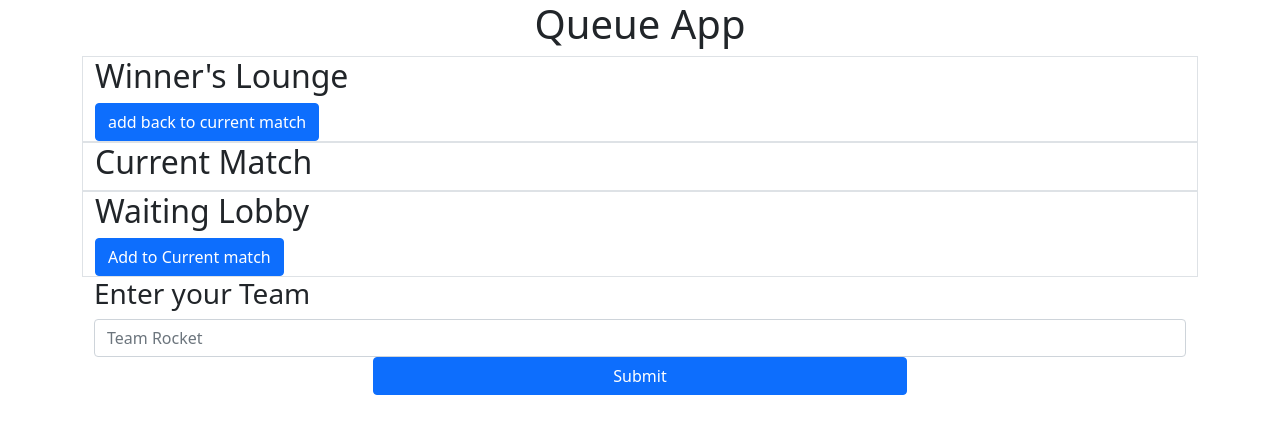
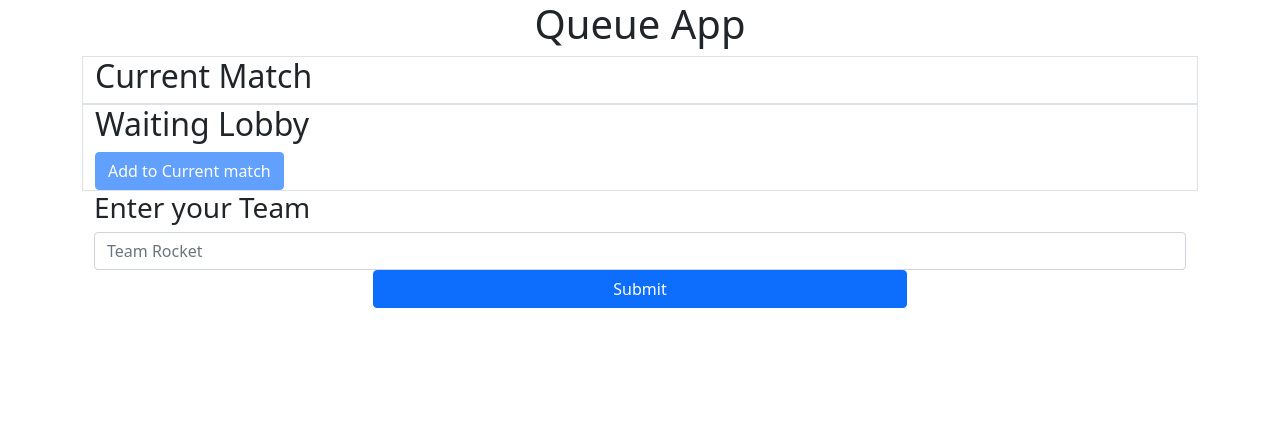
Before and after one commit to j-nathanson/queue-app, a React (Create React App) app: page / in a window 1280 px wide. Shown: the top 434 px of the page. Built offline with nearby package versions, Linux system fonts and the light colour scheme.

Commit message:
disable conditions

```diff
--- a/src/App.js
+++ b/src/App.js
@@ -1,14 +1,21 @@
+import { useSelector } from "react-redux";
 import CurrentMatch from "./components/CurrentMatch";
 import Lobby from "./components/Lobby";
 import TeamForm from "./components/TeamForm";
 import WinnersLounge from "./components/WinnersLounge";
 
 function App() {
+
+  const winnersLoungeLength = useSelector((state) => state.queue.winnersLounge.length);
+
+
   return (
     <div className="App container">
 
       <h1 className="text-center">Queue App</h1>
-      <WinnersLounge />
+      {winnersLoungeLength > 0 && (
+        <WinnersLounge />
+      )}
       <CurrentMatch />
       <Lobby />
       <TeamForm />
--- a/src/components/Lobby.js
+++ b/src/components/Lobby.js
@@ -7,6 +7,7 @@ import { deleteTeamLobby, dequeue } from '../redux/queueSlice'
 
 export default function Lobby() {
     const currentMatchLength = useSelector((state) => state.queue.currentMatch.length)
+
 
     const handleClick = () => {
         dispatch(dequeue())
@@ -23,7 +24,7 @@ export default function Lobby() {
             <h2>Waiting Lobby</h2>
             <Button
                 onClick={handleClick}
-                disabled={currentMatchLength === 2}
+                disabled={currentMatchLength === 2 || lobby.length === 0}
 
             >Add to Current match</Button>
             {lobby.map((team, index) => {
```
